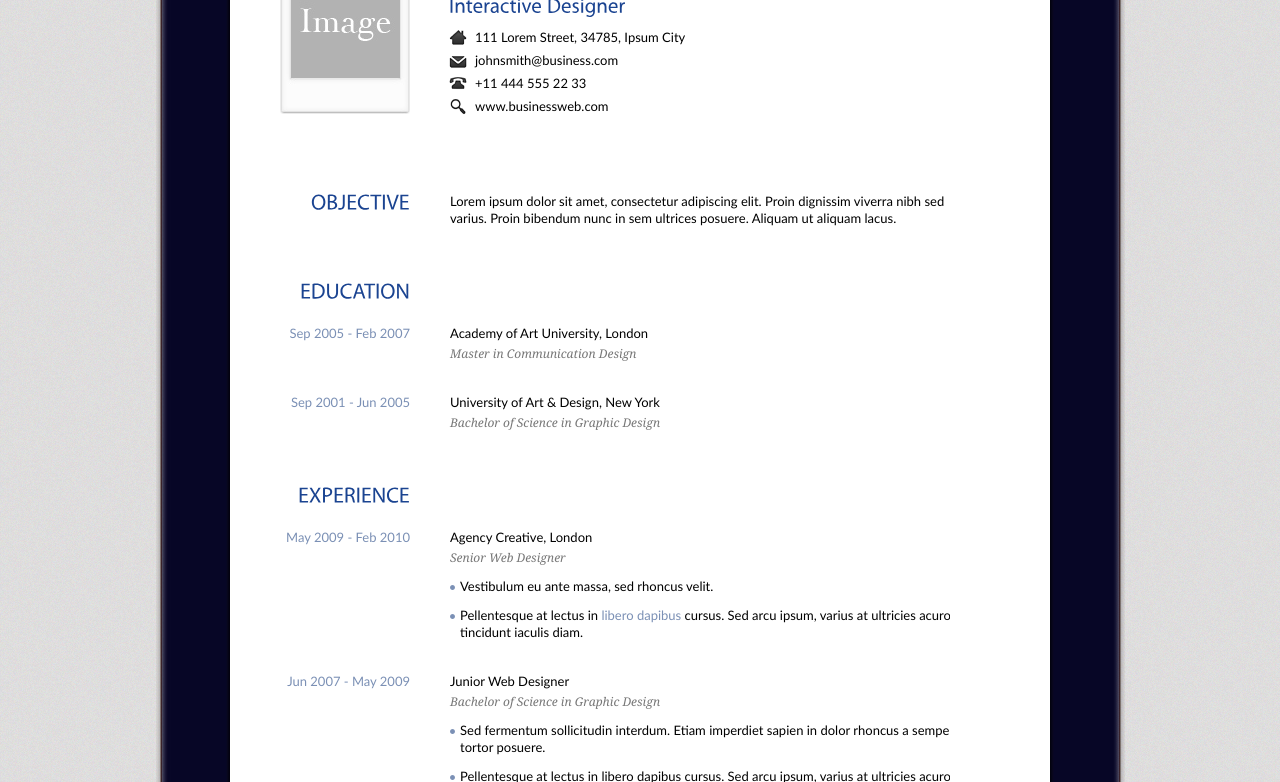
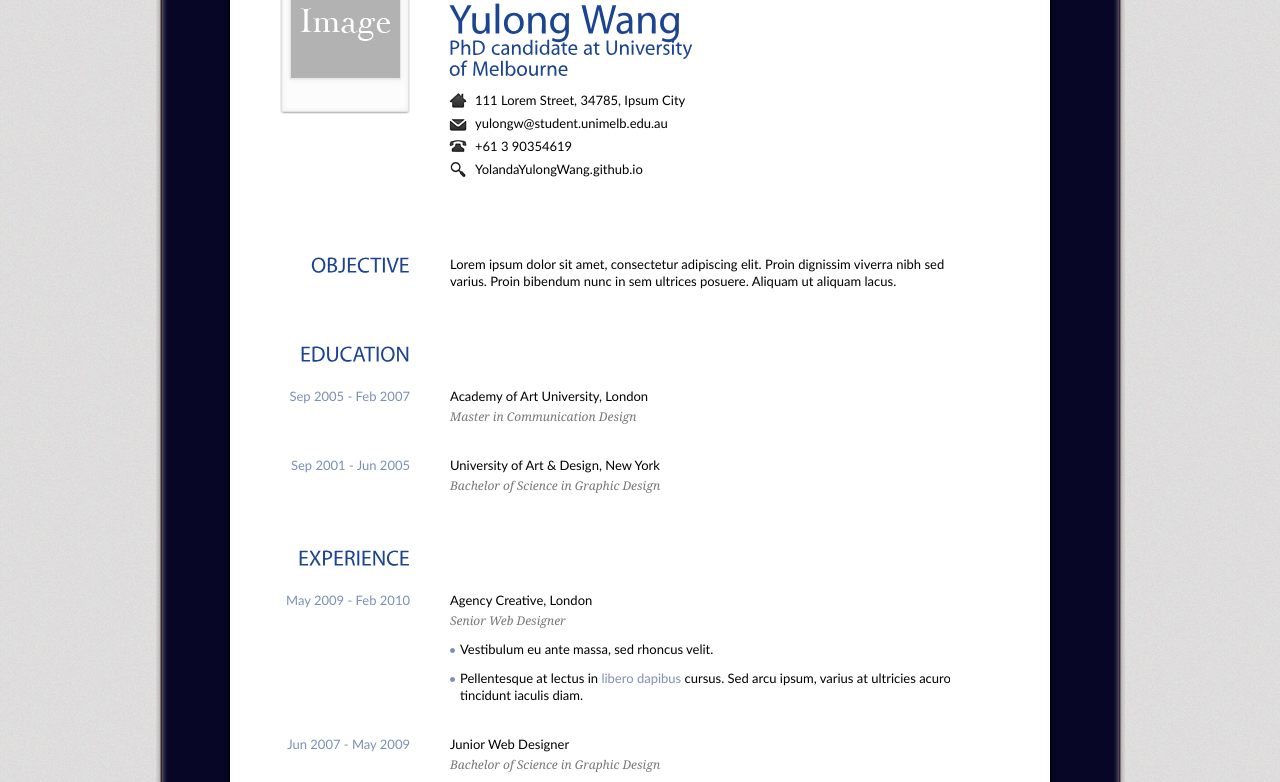
Before and after one commit to yolandayulongwang/yolandayulongwang.github.io, a plain HTML site: page index.html in a window 1280 px wide. Shown: the part 318-1100 px from the top of the page. Drawn offline with Linux system fonts and the light colour scheme.

Commit message:
change the name

```diff
--- a/index.html
+++ b/index.html
@@ -37,13 +37,13 @@
           <!-- End Image -->
           <!-- Begin Personal Information -->
           <div class="self">
-            <h1 class="name">John Smith <br />
-              <span>Interactive Designer</span></h1>
+            <h1 class="name">Yolanda Yulong Wang <br />
+              <span>PhD candidate at University of Melbourne</span></h1>
             <ul>
               <li class="ad">111 Lorem Street, 34785, Ipsum City</li>
-              <li class="mail">johnsmith@business.com</li>
-              <li class="tel">+11 444 555 22 33</li>
-              <li class="web">www.businessweb.com</li>
+              <li class="mail">yulongw@student.unimelb.edu.au</li>
+              <li class="tel">+61 3 90354619</li>
+              <li class="web">YolandaYulongWang.github.io</li>
             </ul>
           </div>
           <!-- End Personal Information -->
```
